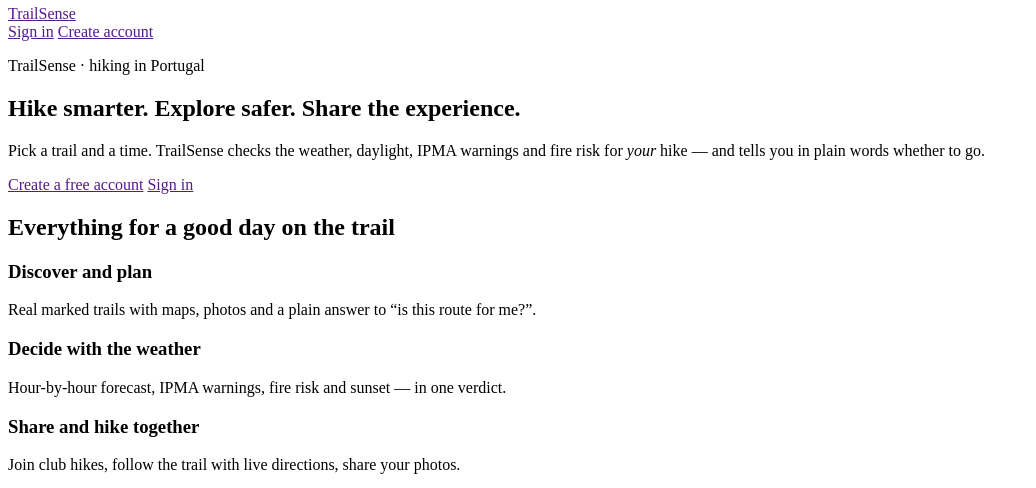
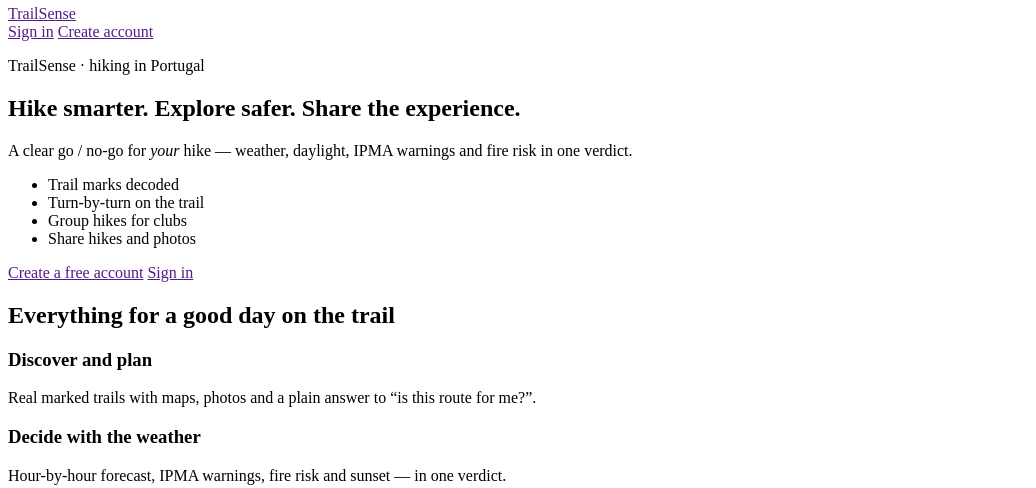
Before and after one commit to amanesenx-ai/trailsense, a PHP site: template views/home/landing.php in a window 1280 px wide. Shown: the part 1289-1777 px from the top of the page, without its empty margins (0-1036 px from the left). Run offline with PHP 8.4, Linux system fonts and the light colour scheme; the template is opened without the code that fills it, so the values that code supplies are empty; some libraries are stand-ins or nearby versions.

Commit message:
ui: landing value proposition
Co-Authored-By: Claude Opus 5.5 <noreply@anthropic.com>
Claude-Session: https://claude.ai/code/session_015XqLeV9sYc4cxc4krqARi2

```diff
--- a/views/home/landing.php
+++ b/views/home/landing.php
@@ -6,7 +6,13 @@ $sections = ['features' => 'Features', 'see' => 'See it', 'why' => 'Why TrailSen
     <div class="hero-inner">
         <p class="hero-kicker">TrailSense · hiking in Portugal</p>
         <h1 id="lp-h">Hike smarter. Explore safer. Share the experience.</h1>
-        <p class="hero-meta lp-lead">Pick a trail and a time. TrailSense checks the weather, daylight, IPMA warnings and fire risk for <em>your</em> hike — and tells you in plain words whether to go.</p>
+        <p class="hero-meta lp-lead">A clear go / no-go for <em>your</em> hike — weather, daylight, IPMA warnings and fire risk in one verdict.</p>
+        <ul class="hero-chips" aria-label="What TrailSense does">
+            <li>Trail marks decoded</li>
+            <li>Turn-by-turn on the trail</li>
+            <li>Group hikes for clubs</li>
+            <li>Share hikes and photos</li>
+        </ul>
         <div class="hero-actions">
             <a class="btn btn-primary" href="<?= e(url('register')) ?>">Create a free account</a>
             <a class="btn btn-light" href="<?= e(url('login')) ?>">Sign in</a>
```
Also changed, not shown: public/assets/app.css.
